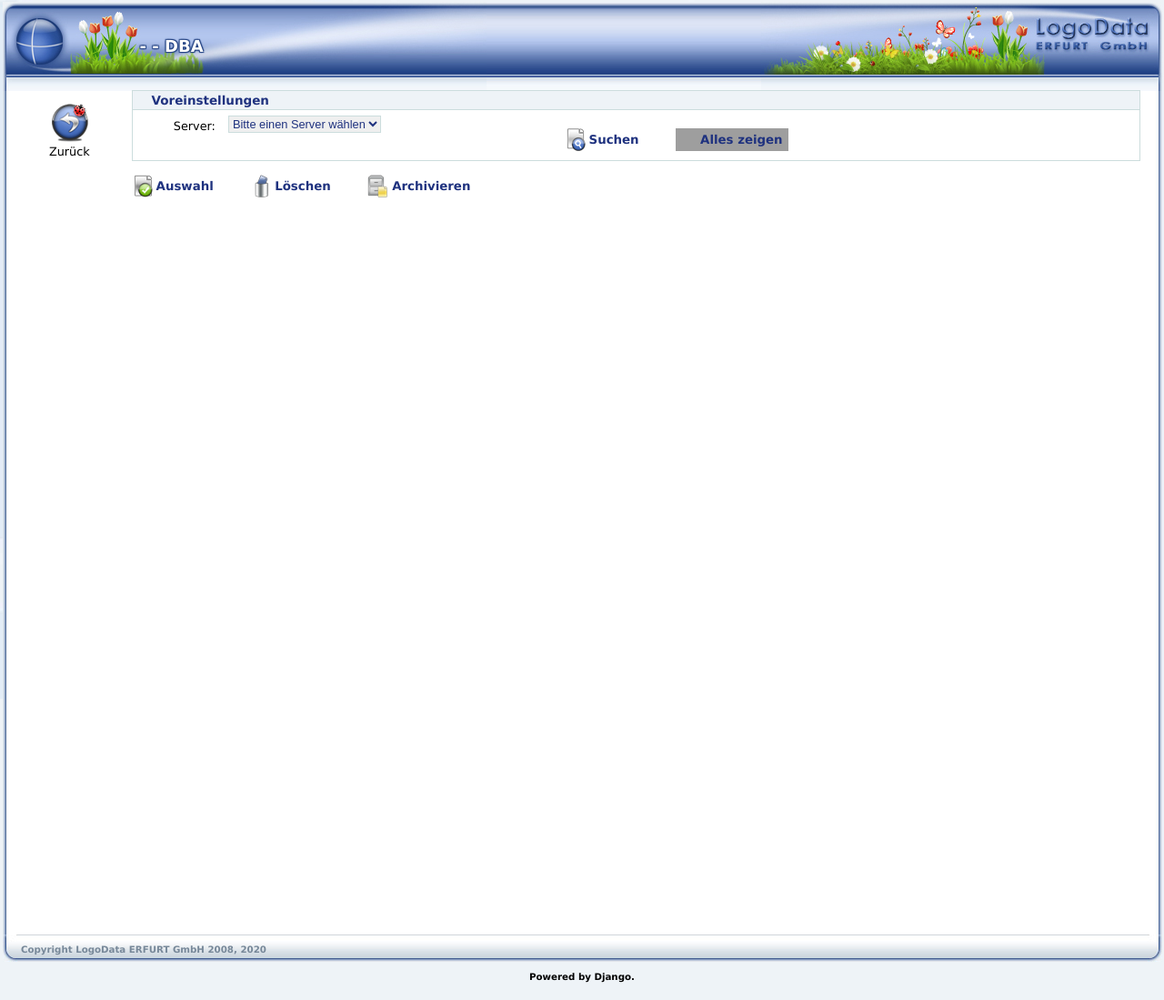
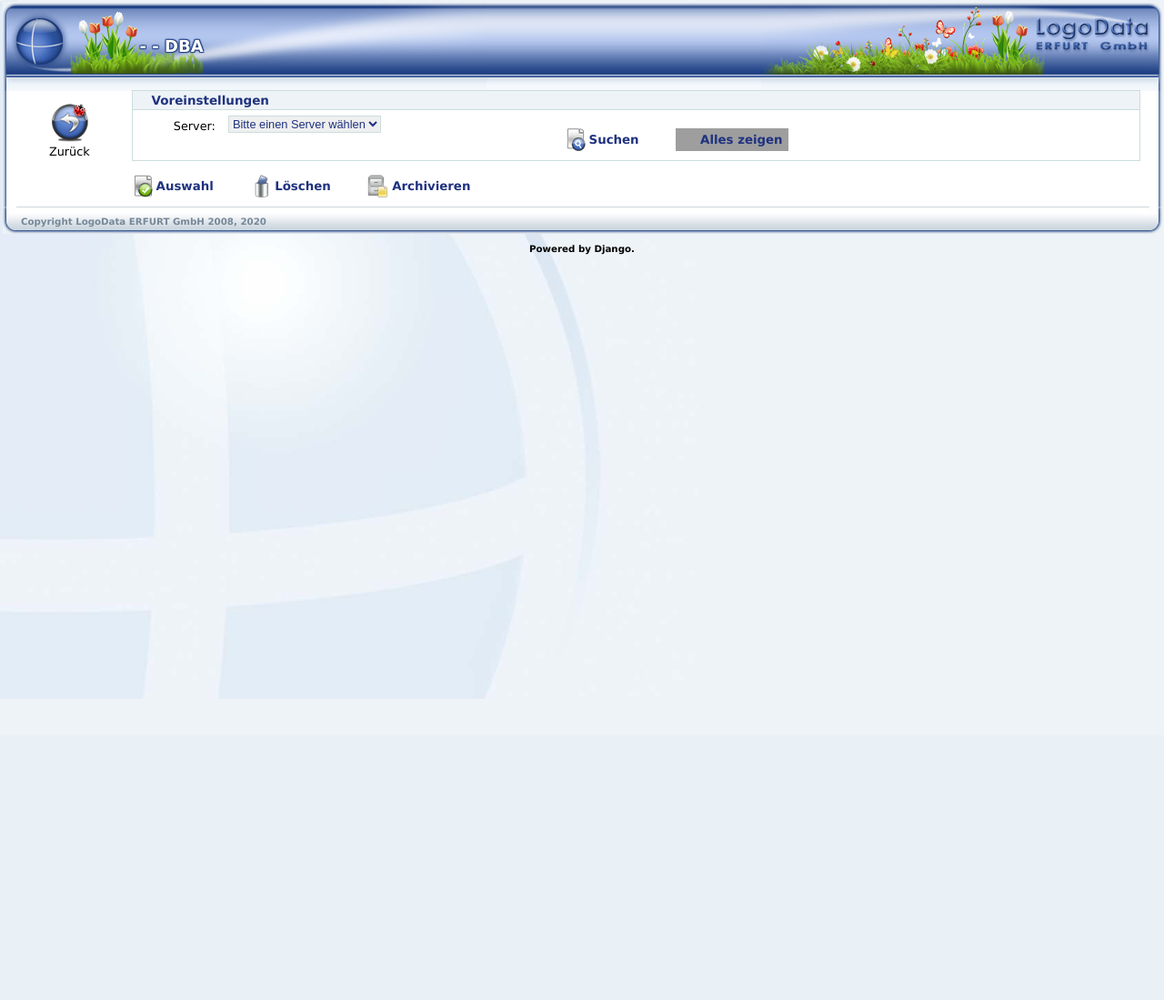
Before and after one commit to speisekatze/dba, a Django app: template templates/dba/index.html in a window 1280 px wide. Shown: the whole page at 91% size. After the commit the page ends 416 px from the top, so only its background shows below. Run offline with Django 3.2, Linux system fonts and the light colour scheme; the template is opened without the code that fills it, so the values that code supplies are empty; some libraries are stand-ins or nearby versions; grey boxes are pictures that could not be loaded.

Commit message:
minor changes to template

```diff
--- a/templates/dba/index.html
+++ b/templates/dba/index.html
@@ -60,7 +60,7 @@
         <input class="navigationButton" type="button" style="background-image: url({% static "img/loeschen.png" %});" value="Löschen" id="startLoeschen">
         <input class="navigationButton" type="button" style="background-image: url({% static "img/archive.png" %});" value="Archivieren" id="startArchiv">
     </div>
-    <div class="scrollTableContainer" style="float: left; width: 100%; height: 800px;">
+    <div class="scrollTableContainer" style="float: left; width: 100%; height:auto;">
 {% if db_list %}
     <table class="ldeTable" style="width: 100%;">
         <caption>Datenbankliste</caption>
@@ -102,6 +102,7 @@
             <tr><td colspan="5"></td></tr>
         </tfoot>
     </table>
+    <br class="end">
 {% endif %}
 </div>
 </form>
```
